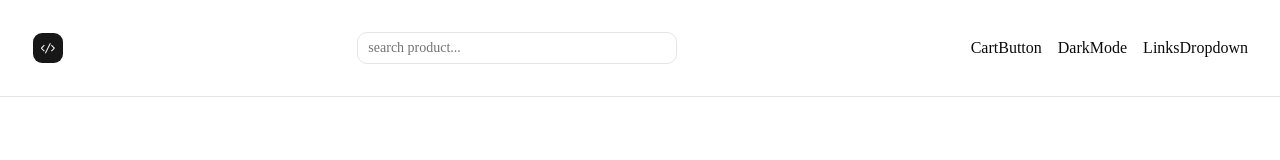
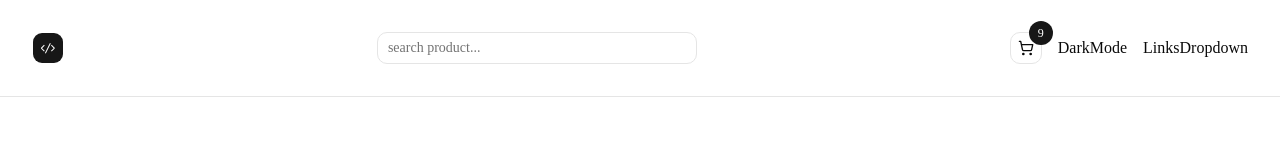
Before and after one commit to TarekAbdo223/store-next, a Next.js app: page / in a window 1280 px wide. Shown: the top 160 px of the page. Built offline with nearby package versions, Linux system fonts and the light colour scheme.

Commit message:
added the CartButton

```diff
--- a/components/navbar/CartButton.tsx
+++ b/components/navbar/CartButton.tsx
@@ -1,7 +1,22 @@
-import React from "react";
-
-const CartButton = () => {
-  return <div>CartButton</div>;
-};
-
+import { Button } from "@/components/ui/button";
+import { LuShoppingCart } from "react-icons/lu";
+import Link from "next/link";
+async function CartButton() {
+  // temp
+  const numItemsInCart = 9;
+  return (
+    <Button
+      variant="outline"
+      size="icon"
+      className="flex justify-center items-center relative"
+      nativeButton={false}
+      render={<Link href="/cart" />}
+    >
+      <LuShoppingCart />
+      <span className="absolute -top-3 -right-3 bg-primary text-white rounded-full h-6 w-6 flex items-center justify-center text-xs">
+        {numItemsInCart}
+      </span>
+    </Button>
+  );
+}
 export default CartButton;
```
